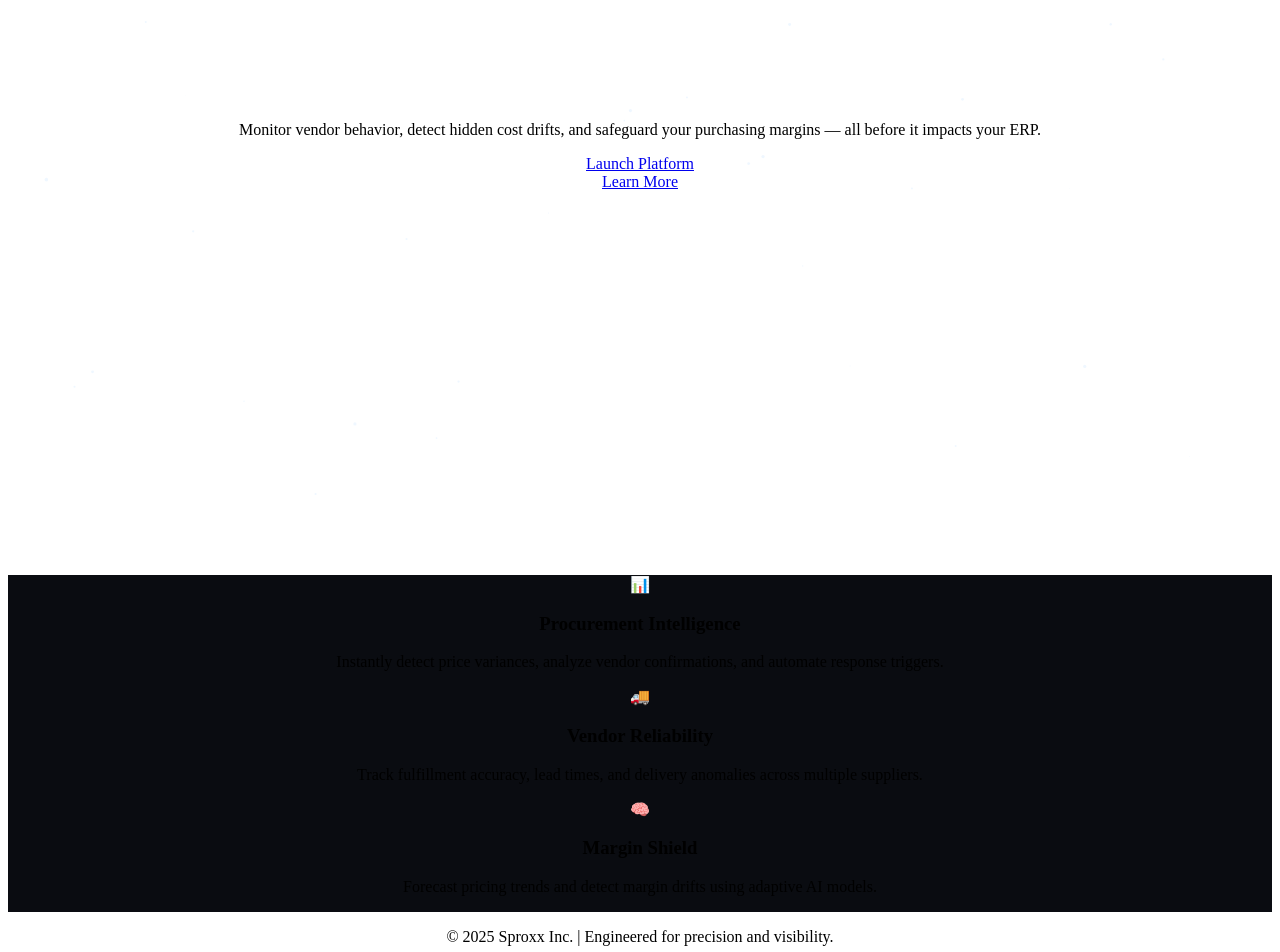
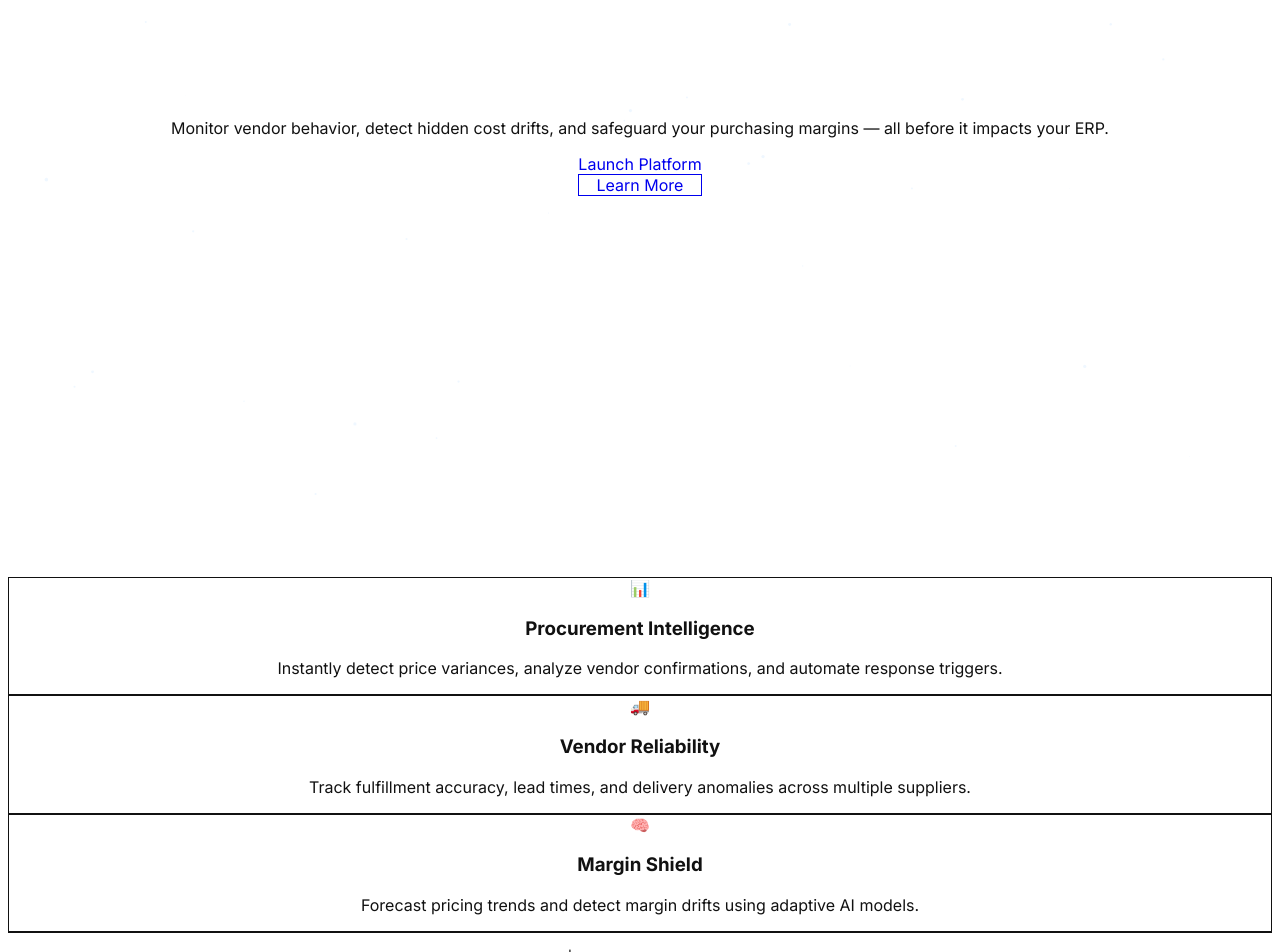
Before and after one commit to arjunmartin24/sproxx-landing-page, a React (Vite) app: page / in a window 1280 px wide. Shown: the part 300-1252 px from the top of the page. Built offline with nearby package versions, Linux system fonts and the light colour scheme.

Commit message:
Update App.jsx

```diff
--- a/src/App.jsx
+++ b/src/App.jsx
@@ -1,14 +1,16 @@
 import { motion, useScroll, useTransform } from "framer-motion";
 import { useEffect, useRef } from "react";
 import "./index.css";
-/*import Hero from "./components/Hero";*/
-
 
 export default function App() {
   const ref = useRef(null);
-  const { scrollYProgress } = useScroll({ target: ref, offset: ["start end", "end start"] });
+  const { scrollYProgress } = useScroll({
+    target: ref,
+    offset: ["start end", "end start"],
+  });
   const y = useTransform(scrollYProgress, [0, 1], [0, -150]); // smooth parallax movement
 
+  // Particle Background
   useEffect(() => {
     const canvas = document.getElementById("particleCanvas");
     if (!canvas) return;
@@ -16,17 +18,19 @@ export default function App() {
     canvas.width = window.innerWidth;
     canvas.height = window.innerHeight;
 
-    let particles = Array(60).fill().map(() => ({
-      x: Math.random() * canvas.width,
-      y: Math.random() * canvas.height,
-      r: Math.random() * 2,
-      dx: (Math.random() - 0.5) * 0.4,
-      dy: (Math.random() - 0.5) * 0.4
-    }));
+    let particles = Array(60)
+      .fill()
+      .map(() => ({
+        x: Math.random() * canvas.width,
+        y: Math.random() * canvas.height,
+        r: Math.random() * 2,
+        dx: (Math.random() - 0.5) * 0.4,
+        dy: (Math.random() - 0.5) * 0.4,
+      }));
 
     function draw() {
       ctx.clearRect(0, 0, canvas.width, canvas.height);
-      particles.forEach(p => {
+      particles.forEach((p) => {
         ctx.beginPath();
         ctx.arc(p.x, p.y, p.r, 0, Math.PI * 2);
         ctx.fillStyle = "rgba(100,180,255,0.1)";
@@ -42,15 +46,17 @@ export default function App() {
   }, []);
 
   return (
-
-    <div ref={ref} className="relative min-h-screen overflow-hidden bg-white text-black selection:bg-cyan-100 selection:text-cyan-600">
-      {/* Background effects */}
+    <div
+      ref={ref}
+      className="relative min-h-screen overflow-hidden bg-white text-black selection:bg-cyan-100 selection:text-cyan-600"
+    >
+      {/* Background Particles */}
       <canvas id="particleCanvas" className="absolute inset-0 z-0"></canvas>
 
-      {/* Animated background glow */}
+      {/* Background Gradient Glow */}
       <motion.div
         style={{ y }}
-        className="absolute top-0 left-1/2 -translate-x-1/2 w-[900px] h-[900px] bg-gradient-to-r from-cyan-500/20 via-indigo-700/20 to-purple-700/20 blur-[250px] rounded-full z-0"
+        className="absolute top-0 left-1/2 -translate-x-1/2 w-[900px] h-[900px] bg-gradient-to-r from-blue-400/20 via-cyan-300/20 to-purple-400/20 blur-[250px] rounded-full z-0"
         animate={{ scale: [1, 1.15, 1], opacity: [0.6, 1, 0.6] }}
         transition={{ duration: 12, repeat: Infinity }}
       />
@@ -61,7 +67,7 @@ export default function App() {
           initial={{ opacity: 0, y: 40 }}
           animate={{ opacity: 1, y: 0 }}
           transition={{ duration: 1 }}
-          className="text-5xl sm:text-6xl md:text-7xl font-extrabold bg-gradient-to-r from-[#60A5FA] via-[#80D0C7] to-[#A78BFA] bg-clip-text text-transparent drop-shadow-[0_0_20px_rgba(79,195,247,0.4)[...]"
+          className="text-5xl sm:text-6xl md:text-7xl font-extrabold bg-gradient-to-r from-blue-500 via-cyan-400 to-purple-500 bg-clip-text text-transparent"
         >
           The AI Watchdog for Supply Chain Integrity
         </motion.h1>
@@ -70,10 +76,10 @@ export default function App() {
           initial={{ opacity: 0, y: 20 }}
           animate={{ opacity: 1, y: 0 }}
           transition={{ delay: 0.5, duration: 1 }}
-          style={{ color: "#000000", opacity: 1 }}
-          className="text-lg max-w-3xl mt-6 leading-relaxed font-medium"
+          className="text-gray-700 text-lg max-w-3xl mt-6 leading-relaxed font-medium"
         >
-          Monitor vendor behavior, detect hidden cost drifts, and safeguard your purchasing margins — all before it impacts your ERP.
+          Monitor vendor behavior, detect hidden cost drifts, and safeguard your
+          purchasing margins — all before it impacts your ERP.
         </motion.p>
 
         <motion.div
@@ -84,13 +90,13 @@ export default function App() {
         >
           <a
             href="https://app.sproxx.io"
-            className="px-8 py-4 bg-gradient-to-r from-[#3B82F6] to-[#06B6D4] rounded-lg text-white font-semibold shadow-lg hover:shadow-cyan-400/40 transition-all hover:-translate-y-1"
+            className="no-underline px-8 py-4 bg-gradient-to-r from-blue-500 to-cyan-400 rounded-lg text-white font-semibold shadow-lg hover:shadow-cyan-400/40 transition-all hover:-translate-y-1"
           >
             Launch Platform
           </a>
           <a
             href="#features"
-            className="px-8 py-4 border border-cyan-400 text-cyan-300 rounded-lg font-semibold hover:bg-cyan-400/10 transition-all hover:-translate-y-1"
+            className="no-underline px-8 py-4 border border-cyan-400 text-cyan-700 rounded-lg font-semibold hover:bg-cyan-50 transition-all hover:-translate-y-1"
           >
             Learn More
           </a>
@@ -98,13 +104,16 @@ export default function App() {
       </div>
 
       {/* Features Section */}
-      <section id="features" className="relative z-10 py-40 px-6 text-center">
+      <section
+        id="features"
+        className="relative z-10 py-40 px-6 text-center bg-gray-50"
+      >
         <motion.h2
           initial={{ opacity: 0, y: 50 }}
           whileInView={{ opacity: 1, y: 0 }}
           transition={{ duration: 0.8 }}
           viewport={{ once: true }}
-          className="text-4xl md:text-5xl font-semibold mb-16 bg-gradient-to-r from-amber-300 to-pink-400 bg-clip-text text-transparent drop-shadow-[0_0_15px_rgba(249,168,212,0.3)]"
+          className="text-4xl md:text-5xl font-semibold mb-16 bg-gradient-to-r from-blue-500 to-purple-500 bg-clip-text text-transparent"
         >
           Powering Next-Gen Procurement Teams
         </motion.h2>
@@ -133,19 +142,24 @@ export default function App() {
               whileInView={{ opacity: 1, y: 0 }}
               transition={{ delay: i * 0.2, duration: 0.9 }}
               viewport={{ once: true }}
-              className="bg-[#0A0C11] border border-[#1B1E26] rounded-3xl p-10 shadow-md hover:shadow-cyan-400/30 transition-all hover:-translate-y-2 backdrop-blur-lg"
+              className="bg-white border border-gray-200 rounded-3xl p-10 shadow-sm hover:shadow-md transition-all hover:-translate-y-2"
             >
               <div className="text-4xl mb-4">{f.icon}</div>
-              <h3 className="text-2xl font-semibold text-cyan-300 mb-3">{f.title}</h3>
-              <p className="text-gray-400 text-base">{f.desc}</p>
+              <h3 className="text-2xl font-semibold text-gray-900 mb-3">
+                {f.title}
+              </h3>
+              <p className="text-gray-600 text-base">{f.desc}</p>
             </motion.div>
           ))}
         </div>
       </section>
 
       {/* Footer */}
-      <footer className="relative z-10 border-t border-gray-800 py-10 text-gray-500 text-sm text-center">
-        <p>© 2025 Sproxx Inc. | Engineered for precision and visibility.</p>
+      <footer className="relative z-10 border-t border-gray-200 py-10 text-gray-500 text-sm text-center">
+        <p>
+          © {new Date().getFullYear()} Sproxx Inc. | Engineered for precision
+          and visibility.
+        </p>
       </footer>
     </div>
   );
```
